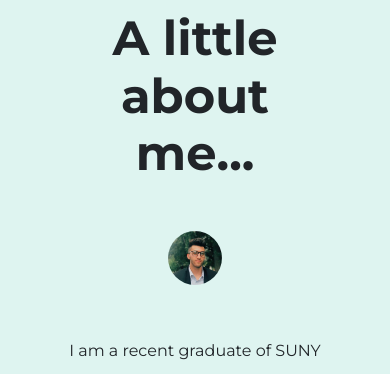
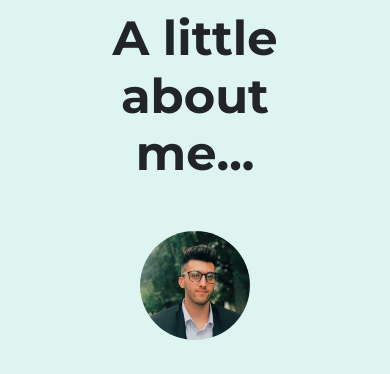
Before and after one commit to davidleshinski/davidleshinski.github.io, a plain HTML site: page index.html in a window 390 px wide. Shown: the part 721-1095 px from the top of the page. Drawn offline with nearby package versions, Linux system fonts and the light colour scheme.

Commit message:
Update style.css

```diff
--- a/css/style.css
+++ b/css/style.css
@@ -89,6 +89,12 @@ hr {
   width: 20%;
   margin-top: 40px;
   margin-bottom: 50px;
+}
+
+@media only screen and (max-width: 600px) {
+  .pfp-image {
+    width: 40%;
+ }
 }
 
 .white-text {
```
